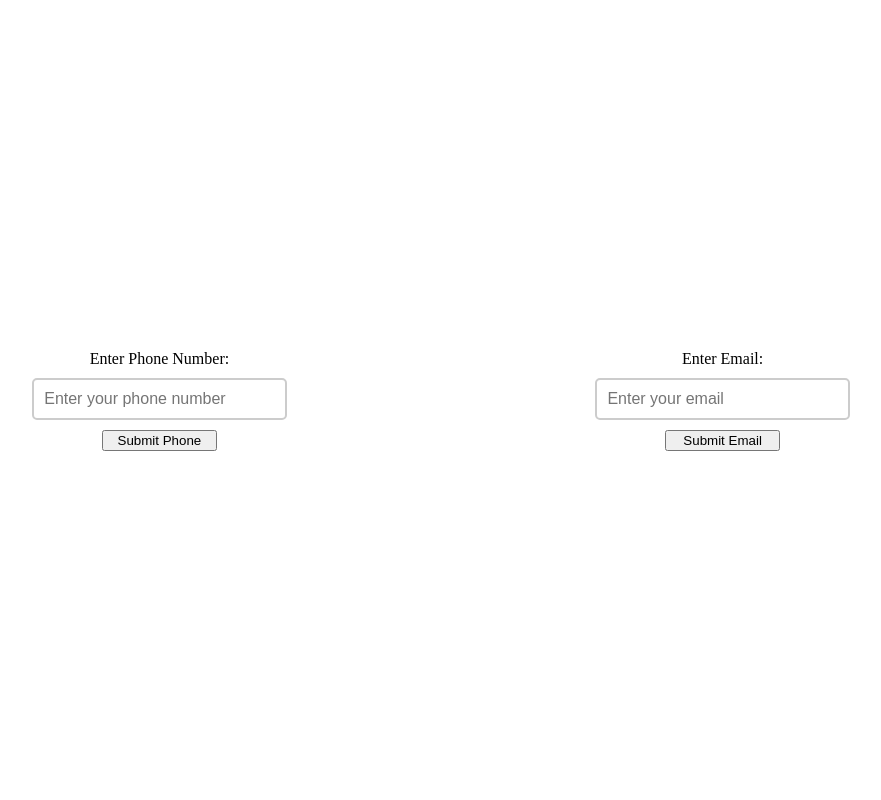
After one commit to campwill/osint-dashboard, a Flask app: page /pid-input in a window 1280 px wide. The commit adds this page. Shown: the whole page, without its empty margins (199-1080 px from the left). Run offline with Flask 3, Linux system fonts and the light colour scheme; parts of the project's set-up code (start-up, migrations or seed data) failed here and were passed over.

Commit message:
11/11/2023 - PID tool initial development

```diff
--- a/app.py
+++ b/app.py
@@ -20,9 +20,9 @@ def web_input():
     return render_template('web_input.html')
 
 
-@app.route('/image-tools')
-def image_tools():
-    return render_template('image_tools.html')
+@app.route('/pid-input')
+def pid_input():
+    return render_template('pid_input.html')
 
 
 @app.route('/file-tools')
@@ -50,5 +50,11 @@ def web_tool():
     return render_template('web_tools.html', user_url=domain, ip_info=ip_str, title=title, favicon=favi, web_info=json.dumps(large_json))
 
 
+@app.route('/pid_tool', methods=["POST"])
+def pid_tool():
+    number = flask_request.form.get('phone_input')
+    return render_template('pid_tools.html', number=number)
+
+
 if __name__ == '__main__':
     app.run(debug=True)
--- /dev/null
+++ b/templates/pid_input.html
@@ -0,0 +1,77 @@
+<!DOCTYPE html>
+<html lang="en">
+  <head>
+    <meta charset="UTF-8" />
+    <meta name="viewport" content="width=device-width, initial-scale=1.0" />
+    <title>PID Input</title>
+    <style>
+      body {
+        display: flex;
+        justify-content: center;
+        align-items: center;
+        height: 100vh;
+        margin: 0;
+      }
+      .container {
+        display: flex;
+        flex-direction: row;
+        justify-content: space-between;
+        width: 80%;
+      }
+      form {
+        width: 45%;
+      }
+      input {
+        padding: 10px;
+        font-size: 16px;
+        border: 2px solid #ccc;
+        border-radius: 5px;
+        outline: none;
+        margin-top: 10px;
+        width: 50%;
+      }
+      .input-container {
+        display: flex;
+        flex-direction: column;
+        align-items: center;
+      }
+      button {
+        width: 25%;
+        margin-top: 10px;
+      }
+    </style>
+  </head>
+  <body>
+    <div class="container">
+      <form method="POST" action="/pid_tool" autocomplete="off">
+        <div class="input-container">
+          <label for="phone_input">Enter Phone Number:</label>
+          <input
+            type="tel"
+            name="phone_input"
+            id="phone_input"
+            placeholder="Enter your phone number"
+            pattern="[0-9]+"
+            title="Please enter only numeric digits"
+            required
+          />
+          <button type="submit">Submit Phone</button>
+        </div>
+      </form>
+
+      <form method="POST" action="/contact_tool_email" autocomplete="off">
+        <div class="input-container">
+          <label for="email_input">Enter Email:</label>
+          <input
+            type="email"
+            name="email_input"
+            id="email_input"
+            placeholder="Enter your email"
+            required
+          />
+          <button type="submit">Submit Email</button>
+        </div>
+      </form>
+    </div>
+  </body>
+</html>
```
Also changed, not shown: templates/index.html (+4 -4 lines), templates/pid_tools.html (added, +49 -0 lines), pid_tools.py (added), templates/image_tools.html (deleted).
